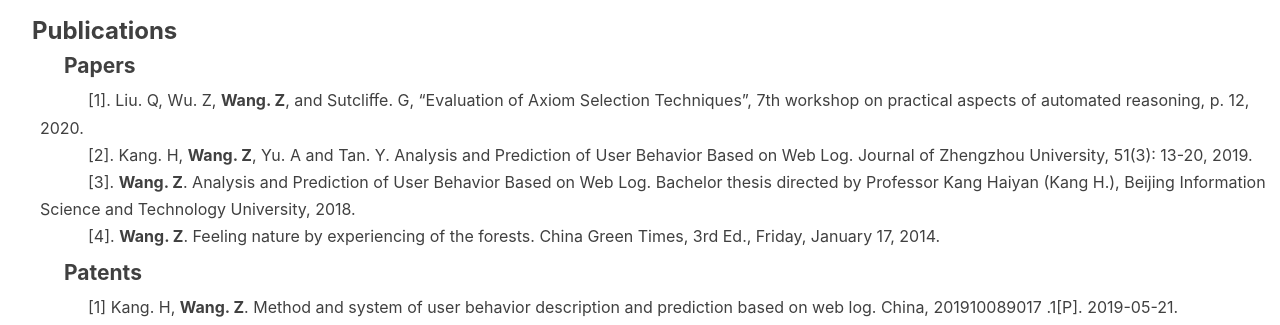
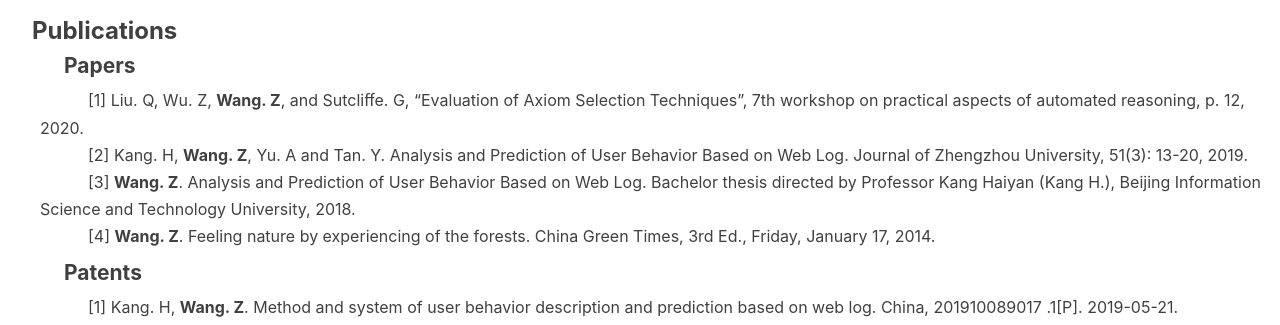
Before and after one commit to wangzh3/wangzh3.github.io, a Jekyll site: the page built from tags.html, in a window 1280 px wide. Shown: the part 298-623 px from the top of the page. Built offline with Jekyll 4.4.1, drawn with Linux system fonts in a browser that asks for light colours; nearby versions of some CDN libraries; comment, search, counter and statistics services are not loaded.

```diff
--- a/tags.html
+++ b/tags.html
@@ -23,11 +23,11 @@ header-img: "img/post-bg-desk.jpg"
 
     <span style="text-indent:3em;">
     <ul style="list-style-type:none">
-        <li>[1]. Liu. Q, Wu. Z, <strong>Wang. Z</strong>, and Sutcliﬀe. G, “Evaluation of Axiom Selection Techniques”, 7th workshop on practical aspects of automated reasoning, p. 12, 2020.</li>
-        <li>[2]. Kang. H, <strong>Wang. Z</strong>, Yu. A and Tan. Y. Analysis and Prediction of User Behavior Based on Web Log. Journal of Zhengzhou University, 51(3): 13-20, 2019.</li>
-        <li>[3]. <strong>Wang. Z</strong>. Analysis and Prediction of User Behavior Based on Web Log. Bachelor thesis directed by Professor Kang Haiyan (Kang H.), Beijing Information Science and
+        <li>[1] Liu. Q, Wu. Z, <strong>Wang. Z</strong>, and Sutcliﬀe. G, “Evaluation of Axiom Selection Techniques”, 7th workshop on practical aspects of automated reasoning, p. 12, 2020.</li>
+        <li>[2] Kang. H, <strong>Wang. Z</strong>, Yu. A and Tan. Y. Analysis and Prediction of User Behavior Based on Web Log. Journal of Zhengzhou University, 51(3): 13-20, 2019.</li>
+        <li>[3] <strong>Wang. Z</strong>. Analysis and Prediction of User Behavior Based on Web Log. Bachelor thesis directed by Professor Kang Haiyan (Kang H.), Beijing Information Science and
         Technology University, 2018.</li>
-        <li>[4]. <strong>Wang. Z</strong>. Feeling nature by experiencing of the forests. China Green Times, 3rd Ed., Friday, January 17, 2014. </li>
+        <li>[4] <strong>Wang. Z</strong>. Feeling nature by experiencing of the forests. China Green Times, 3rd Ed., Friday, January 17, 2014. </li>
     </ul>
     </span>
 
```
